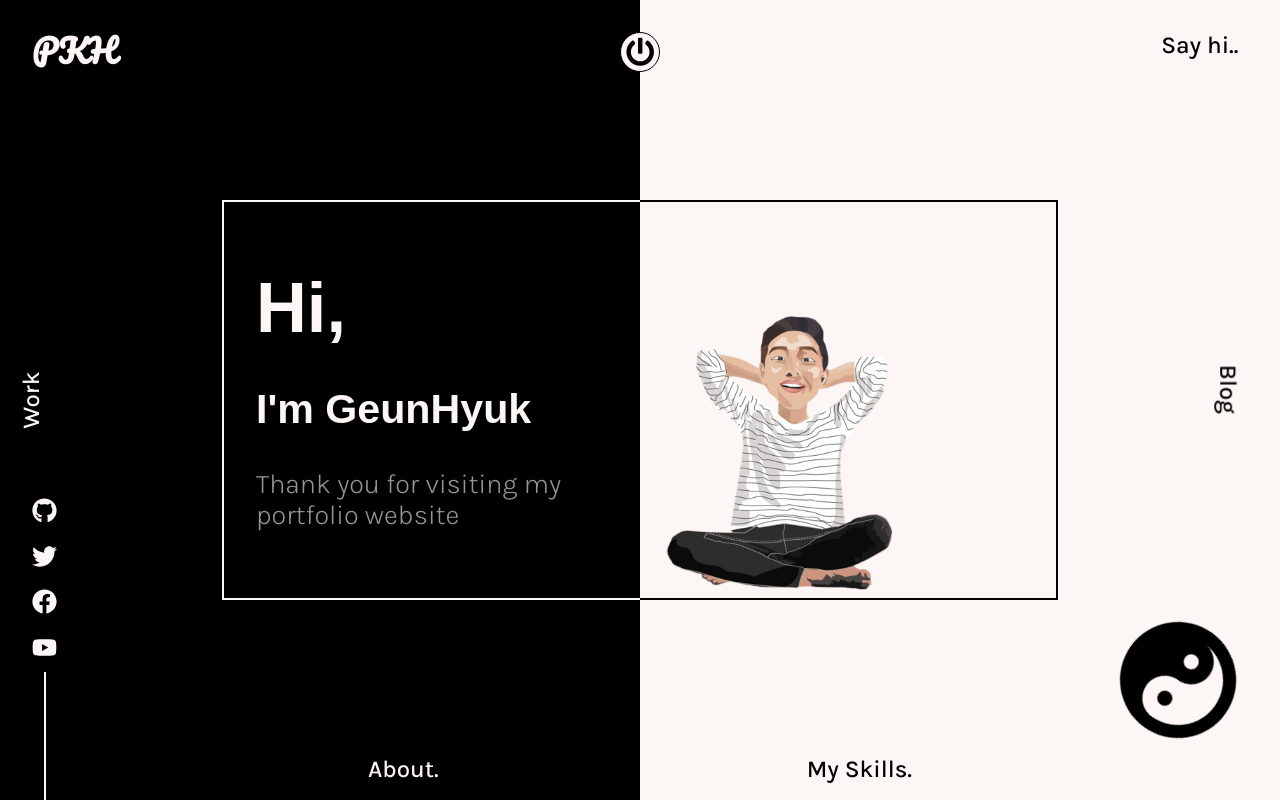
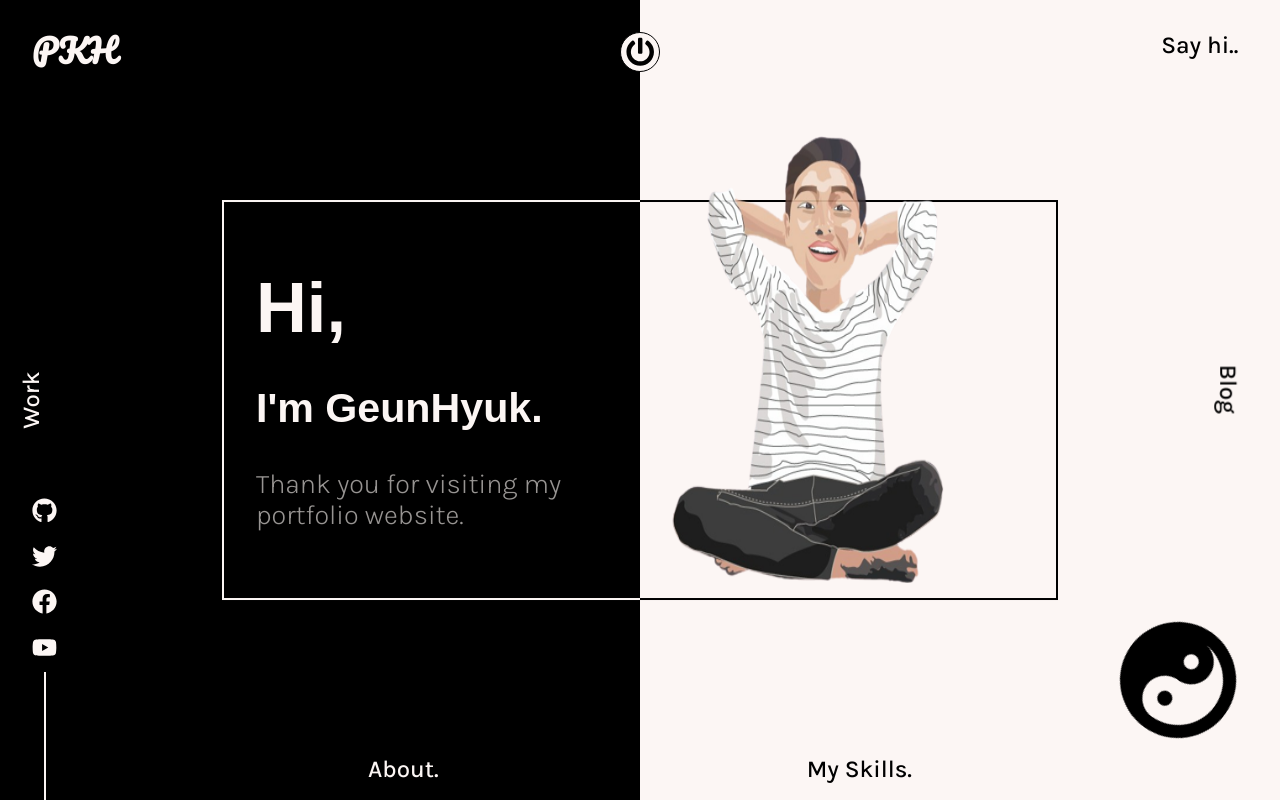
Before and after one commit to ParkGeunHyuk95/Portfolio, a React (Create React App) app: page / in a window 1280 px wide. Both pictures are taken after a click on the button "click here". Built offline with nearby package versions, Linux system fonts and the light colour scheme.

Commit message:
fix: css conflict

```diff
--- a/src/components/Intro.js
+++ b/src/components/Intro.js
@@ -1,7 +1,8 @@
 import React from "react";
 import styled from "styled-components";
-import Me from '../assets/Images/profile-img.png'
-const Box = styled.div`
+import { motion } from "framer-motion";
+import Me from "../assets/Images/profile-img.png";
+const Box = styled(motion.div)`
   position: absolute;
   left: 50%;
   top: 50%;
@@ -32,47 +33,54 @@ const SubBox = styled.div`
   width: 50%;
   position: relative;
   display: flex;
-.pic{
+  .pic {
     position: absolute;
     bottom: 0;
     left: 50%;
-    transform: translate(-50%,0%);
-    width: 100%;
-    height: auto;
+    transform: translate(-50%, 0%);
+    margin-left: 10%;
+    width: 120%;
+    height: 60vh;
   }
-`
+`;
 const Text = styled.div`
   font-size: calc(1em + 1.5vw);
-color: ${props => props.theme.body};
+  color: ${(props) => props.theme.body};
   padding: 2rem;
   cursor: pointer;
   display: flex;
   flex-direction: column;
   justify-content: space-evenly;
-&>*:last-child{
-    color: ${props => `rgba(${props.theme.bodyRgba},0.6)` };
+  & > *:last-child {
+    color: ${(props) => `rgba(${props.theme.bodyRgba},0.6)`};
     font-size: calc(0.5rem + 1.5vw);
-    font-weight:300;
+    font-weight: 300;
   }
-`
-
+`;
 
 const Intro = () => {
   return (
-    <Box>
+    <Box
+      initial={{ height: 0 }}
+      animate={{ height: "50vh" }}
+      transition={{ type: "spring", duration: 2, delay: 1 }}
+    >
       <SubBox>
         <Text>
           <h1>Hi,</h1>
-            <h3>I'm GeunHyuk</h3>
-            <h6>Thank you for visiting my portfolio website</h6>
+          <h3>I'm GeunHyuk.</h3>
+          <h6>Thank you for visiting my portfolio website.</h6>
         </Text>
       </SubBox>
       <SubBox>
-        <div>
-            <img className="pic" src={Me} alt='picture'/>
-        </div>
+        <motion.div
+          initial={{ opacity: 0 }}
+          animate={{ opacity: 1 }}
+          transition={{ duration: 1, delay: 2 }}
+        >
+          <img className="pic" src={Me} alt="picture" />
+        </motion.div>
       </SubBox>
-
     </Box>
   );
 };
```
Lines whose indentation alone changed are shown as unchanged.
